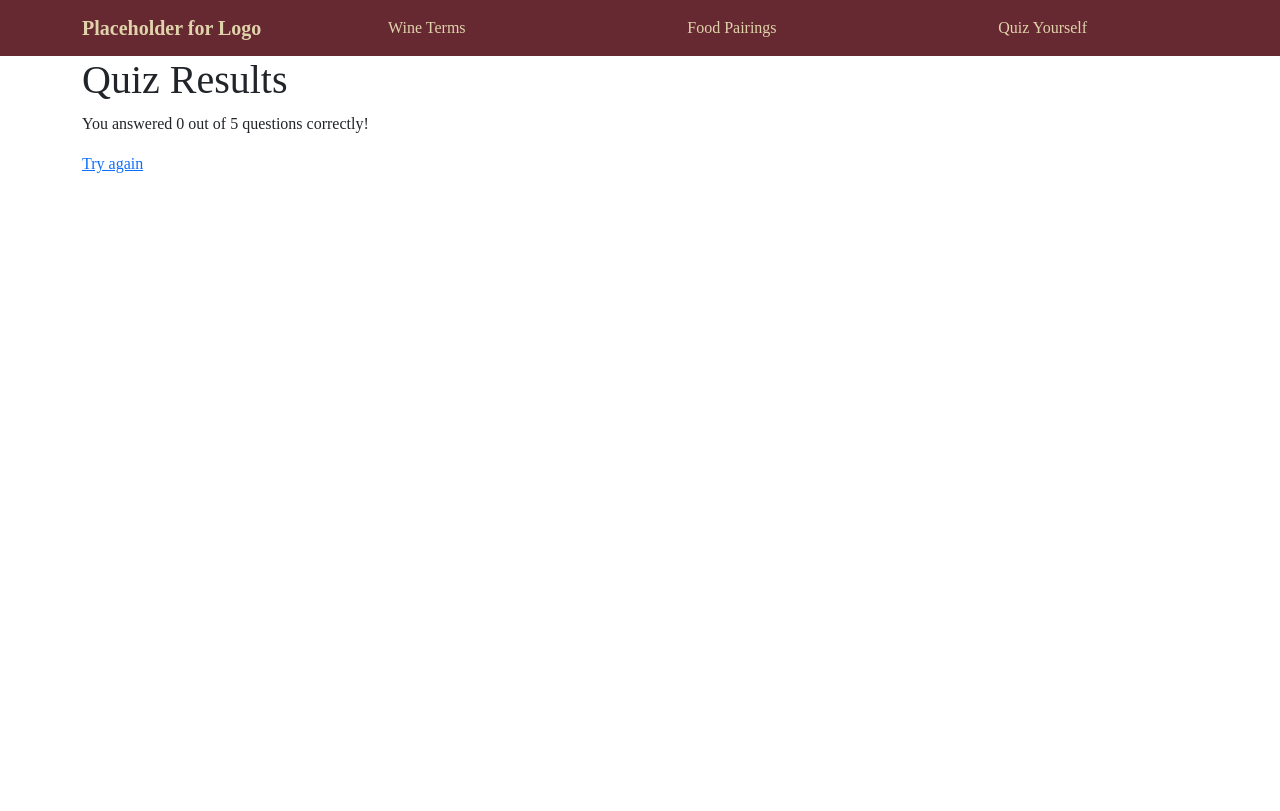
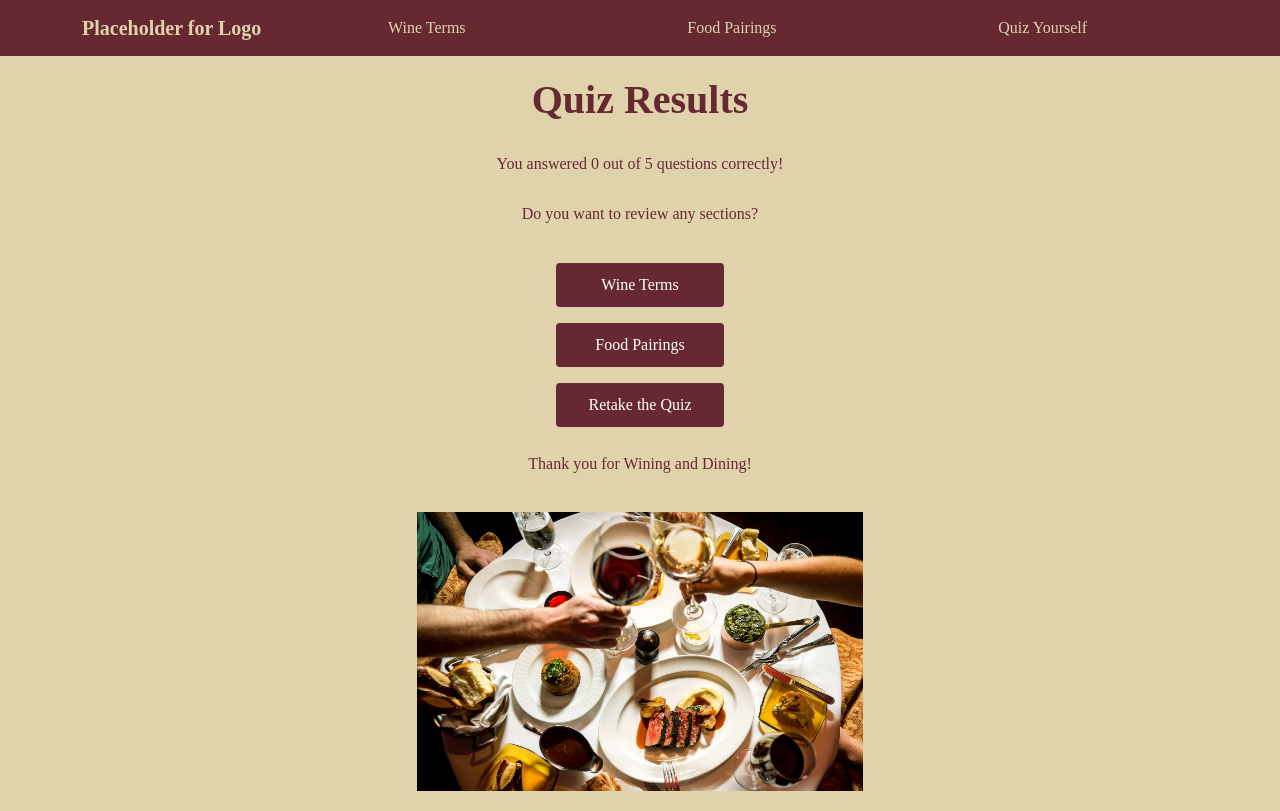
Before and after one commit to JianZ233/UI-Fianl-Project, a Flask app: page /quiz-results in a window 1280 px wide. Before the commit the page ends 173 px from the top, so only its background shows below. Run offline with Flask 3, Linux system fonts and the light colour scheme; some libraries are stand-ins or nearby versions.

Commit message:
Add files via upload

```diff
--- a/templates/home.html
+++ b/templates/home.html
@@ -9,6 +9,7 @@
     }
 
     body {
+        color:rgb(102, 41, 49);
         background-color: rgb(224, 211, 172); /* light red background */
     }
 
--- a/templates/quiz_results.html
+++ b/templates/quiz_results.html
@@ -1,8 +1,41 @@
 {% extends "base.html" %}
 {% block content %}
+<style>
+    body {
+        background-color: rgb(224, 211, 172);
+        color: rgb(102, 41, 49);
+    }
+    .results-container {
+        text-align: center;
+    }
+    .start-learning-btn {
+        text-decoration-color: rgb(224, 211, 172);
+        background-color: rgb(102, 41, 49);
+        color: white;
+        border: none;
+        padding: 10px 20px;
+        margin-top: 10px;
+        text-decoration: none;
+        margin: 0 auto;
+        width: 15%;
+        display: block; /* Make buttons block-level */
+    }
+
+    .start-learning-btn:hover {
+        background-color: rgb(232, 179, 188);
+        color: rgb(102, 41, 49);
+    }
+</style>
 <div class="results-container">
-    <h1>Quiz Results</h1>
-    <p>You answered {{ score }} out of {{ total }} questions correctly!</p>
-    <a href="{{ url_for('quiz_start') }}">Try again</a>
+    <h1 style="font-size: 2.5em; font-weight: bold; padding-top: 20px;">Quiz Results</h1>
+    <p style="padding-top: 20px;">You answered {{ score }} out of {{ total }} questions correctly!</p>
+    <p style="padding-top: 10px;">Do you want to review any sections?</p>
+    <div style="padding-top: 5px; padding-bottom: 5px;">
+        <a href="/wine-terms" class="btn btn-primary mt-3 start-learning-btn">Wine Terms</a>
+        <a href="/pairings" class="btn btn-primary mt-3 start-learning-btn">Food Pairings</a>
+        <a href="/quiz-start" class="btn btn-primary mt-3 start-learning-btn">Retake the Quiz</a>
+    </div>
+    <p style="padding-top: 20px;">Thank you for Wining and Dining!</p>
+    <img src="{{ url_for('static', filename='pic/Homepage_Wine_Pairing.jpg') }}" alt="Wine Pairing" style="width: 40%; margin: 20px auto;">
 </div>
 {% endblock %}
--- a/templates/quiz_start.html
+++ b/templates/quiz_start.html
@@ -54,7 +54,7 @@
 <div class="container text-center">
     <div class="quiz-item">
         <img src="https://www.winetourism.com/files/2022/10/food_and_wine_pairing_2_.png" alt="Placeholder Image">
-        <a href="{{ url_for('quiz_start') }}" class="btn btn-primary mt-3 start-quiz-btn">Start Quiz</a>
+        <a href="{{ url_for('quiz') }}" class="btn btn-primary mt-3 start-quiz-btn">Start Quiz</a>
     </div>
 </div>
 
```
Also changed, not shown: templates/quiz.html (+27 -8 lines).
